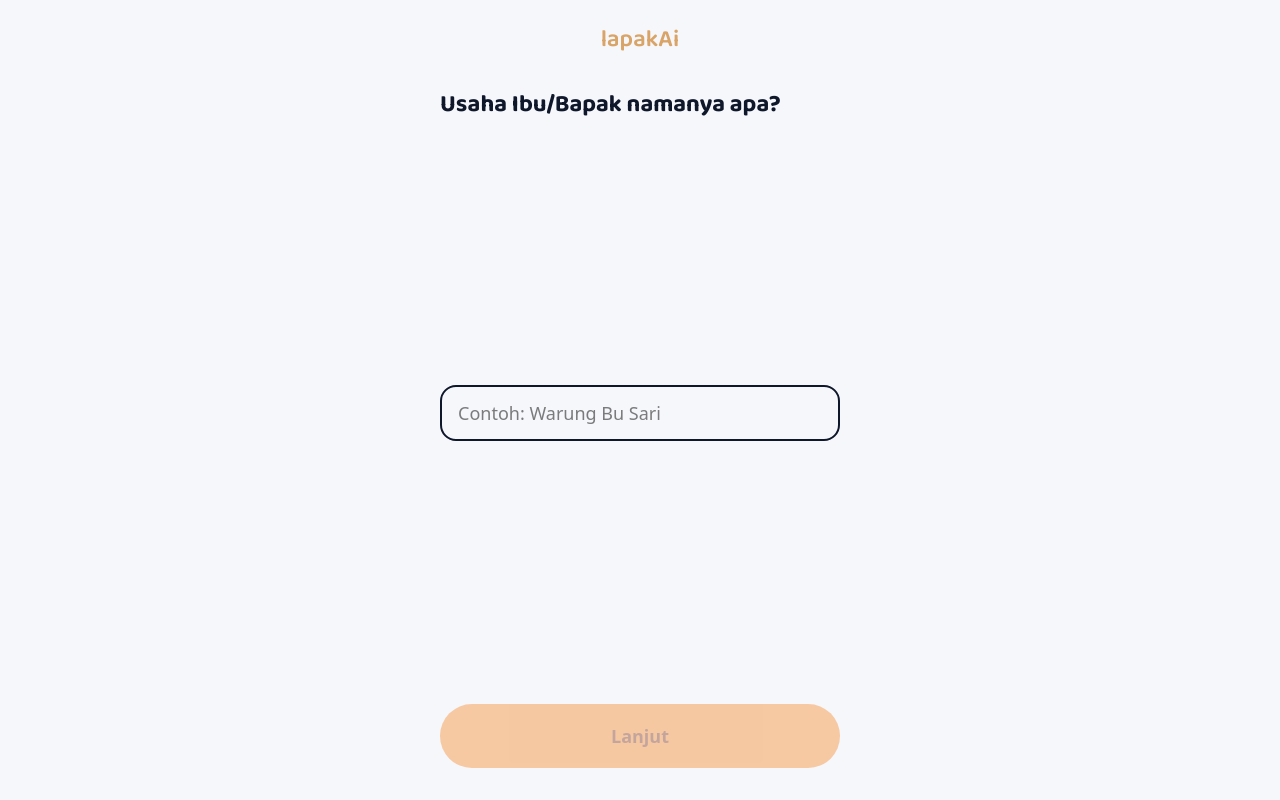
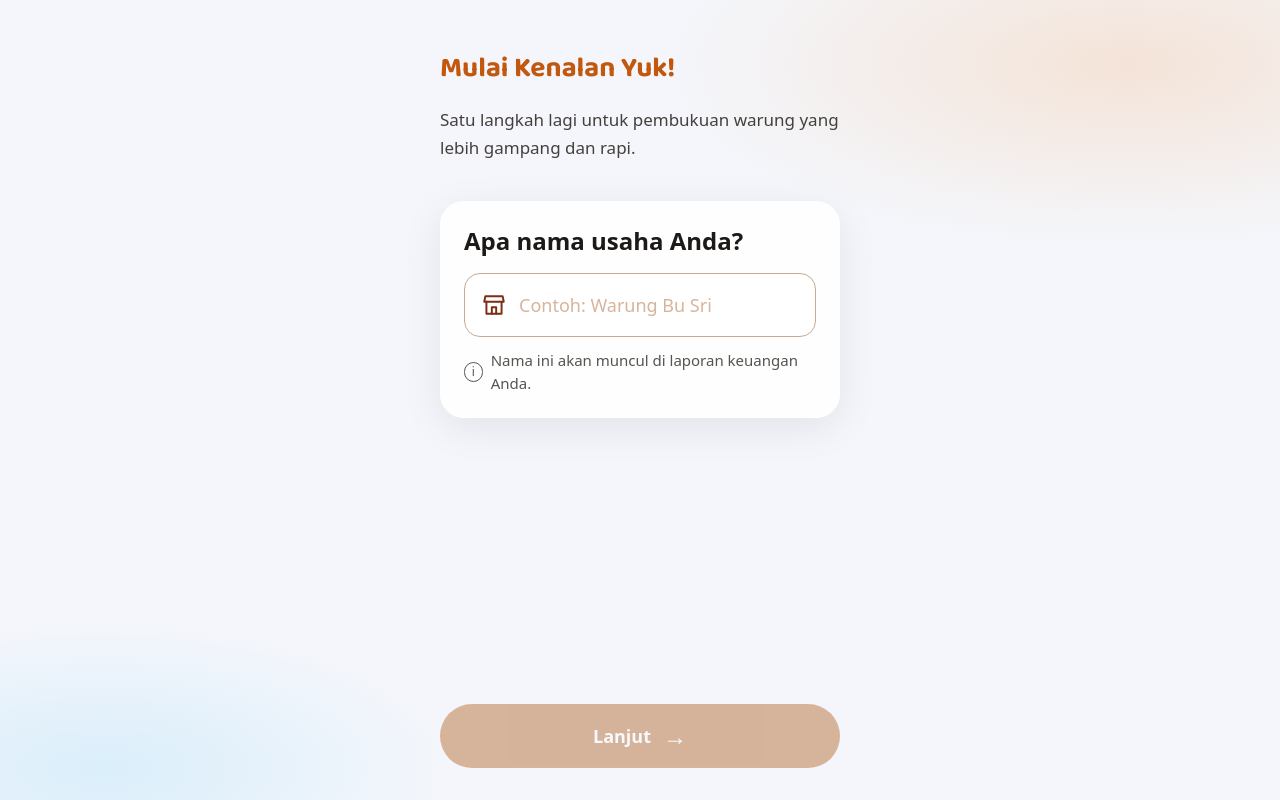
Before and after one commit to CREATHON-2026/if-unismuh, a React (Vite) app in the folder frontend/: page /onboarding/usaha in a window 1280 px wide. Built offline with nearby package versions, Linux system fonts and the light colour scheme.

Commit message:
feat: terapkan desain layar nama usaha dengan kartu pertanyaan dan latar gradien

```diff
--- a/frontend/src/components/Layar.tsx
+++ b/frontend/src/components/Layar.tsx
@@ -1,4 +1,8 @@
 import type { ReactNode } from 'react';
+
+// Gradien lembut brand: oranye kanan-atas, teal kiri-bawah.
+export const LATAR_GRADIEN =
+  'bg-[#F4F6FB] [background-image:radial-gradient(55%_35%_at_88%_8%,rgba(245,131,31,0.16),transparent_65%),radial-gradient(45%_30%_at_8%_96%,rgba(56,189,248,0.14),transparent_60%)]';
 
 // Kerangka layar: header (kembali + wordmark), pertanyaan, isi, aksi bawah.
 export function Layar({
--- a/frontend/src/screens/NamaUsaha.tsx
+++ b/frontend/src/screens/NamaUsaha.tsx
@@ -1,8 +1,7 @@
 import { useState } from 'react';
 import { useNavigate } from 'react-router-dom';
-import { Layar } from '../components/Layar';
+import { Layar, LATAR_GRADIEN } from '../components/Layar';
 import { Tombol } from '../components/Tombol';
-import { InputTeks } from '../components/InputTeks';
 import { tulisOnboarding } from '../state/onboarding';
 
 export function NamaUsaha() {
@@ -11,25 +10,71 @@ export function NamaUsaha() {
 
   return (
     <Layar
-      pertanyaan="Usaha Ibu/Bapak namanya apa?"
+      tanpaLogo
+      atas
+      latar={LATAR_GRADIEN}
       aksi={
         <Tombol
+          varian="gelap"
           disabled={!nama.trim()}
           onClick={() => {
             tulisOnboarding({ nama_usaha: nama.trim() });
             nav('/onboarding/jenis');
           }}
         >
-          Lanjut
+          <span className="flex items-center justify-center gap-3">
+            Lanjut
+            <span aria-hidden className="text-2xl leading-none">
+              →
+            </span>
+          </span>
         </Tombol>
       }
     >
-      <InputTeks
-        autoFocus
-        placeholder="Contoh: Warung Bu Sari"
-        value={nama}
-        onChange={(e) => setNama(e.target.value)}
-      />
+      <h1 className="font-logo text-[28px] font-bold text-[#C2570E]">Mulai Kenalan Yuk!</h1>
+      <p className="text-[17px] leading-relaxed text-[#44403C]">
+        Satu langkah lagi untuk pembukuan warung yang lebih gampang dan rapi.
+      </p>
+
+      <div className="mt-6 rounded-3xl bg-white/95 p-6 shadow-[0_10px_40px_rgba(0,0,0,0.08)]">
+        <label className="text-2xl font-bold text-[#1C1917]" htmlFor="nama-usaha">
+          Apa nama usaha Anda?
+        </label>
+        <div className="mt-4 flex h-16 items-center gap-3 rounded-2xl border border-[#C9A98F] bg-white px-4">
+          <svg
+            width="26"
+            height="26"
+            viewBox="0 0 24 24"
+            fill="none"
+            stroke="#7C2D12"
+            strokeWidth="1.8"
+            strokeLinecap="round"
+            strokeLinejoin="round"
+            aria-hidden="true"
+          >
+            <path d="M4 4h16l1 5H3l1-5Z" />
+            <path d="M5 9v11h14V9" />
+            <path d="M10 20v-6h4v6" />
+          </svg>
+          <input
+            id="nama-usaha"
+            autoFocus
+            placeholder="Contoh: Warung Bu Sri"
+            value={nama}
+            onChange={(e) => setNama(e.target.value)}
+            className="h-full flex-1 bg-transparent text-lg outline-none placeholder:text-[#D8B49A]"
+          />
+        </div>
+        <p className="mt-3 flex items-center gap-2 text-[15px] text-[#57534E]">
+          <span
+            aria-hidden
+            className="flex h-5 w-5 items-center justify-center rounded-full border border-[#57534E] text-xs"
+          >
+            i
+          </span>
+          Nama ini akan muncul di laporan keuangan Anda.
+        </p>
+      </div>
     </Layar>
   );
 }
--- a/frontend/src/screens/Sambutan.tsx
+++ b/frontend/src/screens/Sambutan.tsx
@@ -1,18 +1,14 @@
 import { useNavigate } from 'react-router-dom';
-import { Layar } from '../components/Layar';
+import { Layar, LATAR_GRADIEN } from '../components/Layar';
 import { Tombol } from '../components/Tombol';
 import { LogoIkon } from '../components/Logo';
-
-// Gradien lembut sesuai desain: oranye kanan-atas, teal kiri-bawah.
-const LATAR_SAMBUTAN =
-  'bg-[#F4F6FB] [background-image:radial-gradient(55%_35%_at_88%_8%,rgba(245,131,31,0.16),transparent_65%),radial-gradient(45%_30%_at_8%_96%,rgba(56,189,248,0.14),transparent_60%)]';
 
 export function Sambutan() {
   const nav = useNavigate();
   return (
     <Layar
       tanpaLogo
-      latar={LATAR_SAMBUTAN}
+      latar={LATAR_GRADIEN}
       aksi={
         <>
           <Tombol onClick={() => nav('/masuk')}>
```
